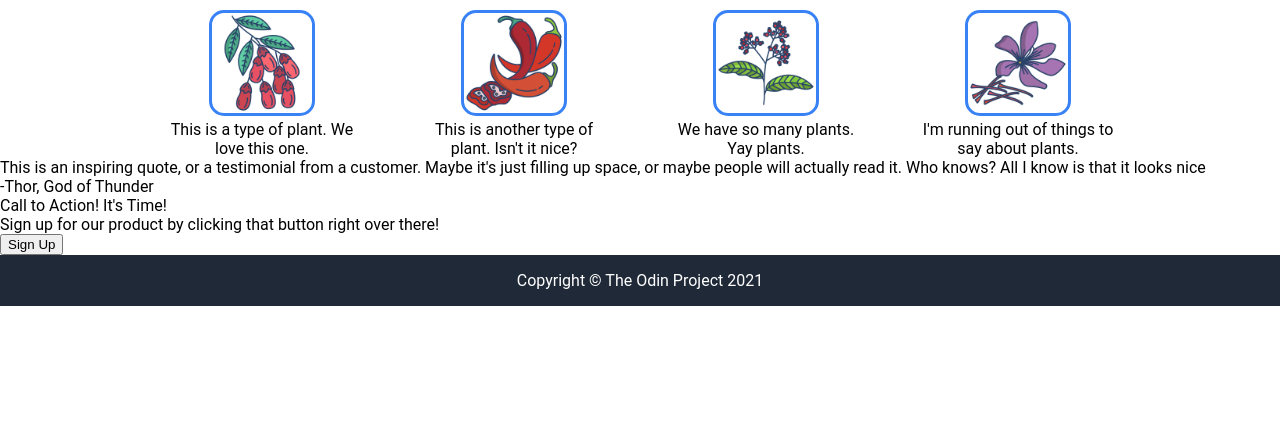
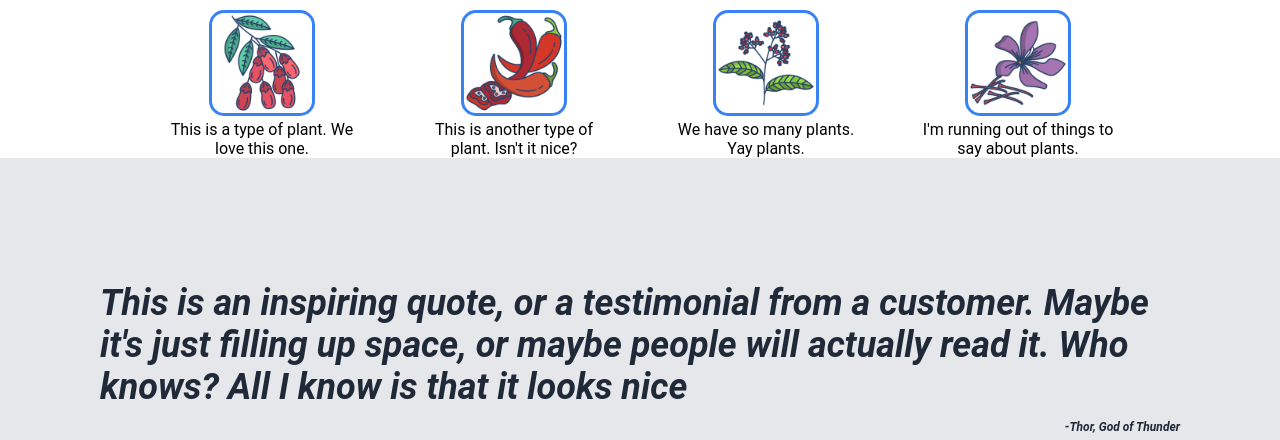
Before and after one commit to amk6451/landing_page, a plain HTML site: page index.html in a window 1280 px wide. Shown: the part 512-952 px from the top of the page. Before the commit the page ends 818 px from the top, so only its background shows below. Drawn offline with Linux system fonts and the light colour scheme.

Commit message:
Add quote section with spacing

```diff
--- a/index.html
+++ b/index.html
@@ -55,12 +55,10 @@
     </div>
 
     <div class="quote-section">
-      <div class="quote-text">This is an inspiring quote, or a testimonial from a customer. Maybe it's just filling up space,
-        or maybe people will actually read it. Who knows? All I know is that it looks nice
-      </div>
-      <div class="quote-author">
-        -Thor, God of Thunder
-      </div>
+      <h1>This is an inspiring quote, or a testimonial from a customer. Maybe it's just filling up space,
+        or maybe people will actually read it. Who knows? All I know is that it looks nice <br><p>-Thor, God of Thunder</p>
+      </h1>
+
     </div>
 
     <div class="add-box">
--- a/style.css
+++ b/style.css
@@ -57,7 +57,6 @@ outline: 2px solid;
 
 
 .header-picture-portion img{
-
     width: 700px;
     height: 300px;
 }
@@ -105,6 +104,29 @@ text-align: center;
     border: 3px solid #3882F6;
     border-radius: 15px;
   }
+
+
+ .quote-section{
+    display: flex;
+    justify-content: center;
+    align-items: center;
+    background-color: #E5E7EB;
+    padding: 100px;
+ }
+ .quote-section h1{
+    font-style: italic;
+    font-size: 36px;
+    color: #1F2937;
+ }
+
+ .quote-section p
+ {
+    text-align: right;
+    font-size: 12px;
+    color: #1F2937;
+ }
+
+
 .footer{
     display: flex;
     justify-content: center;
```
